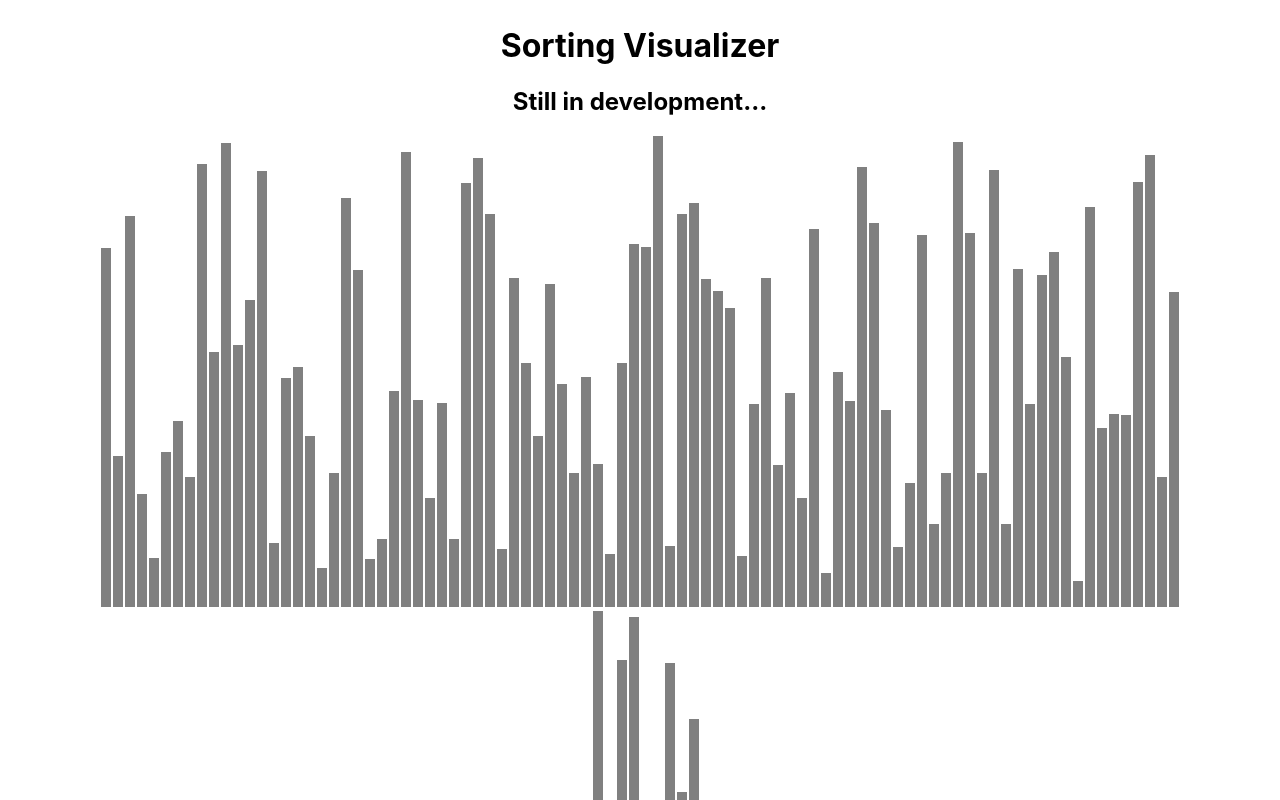
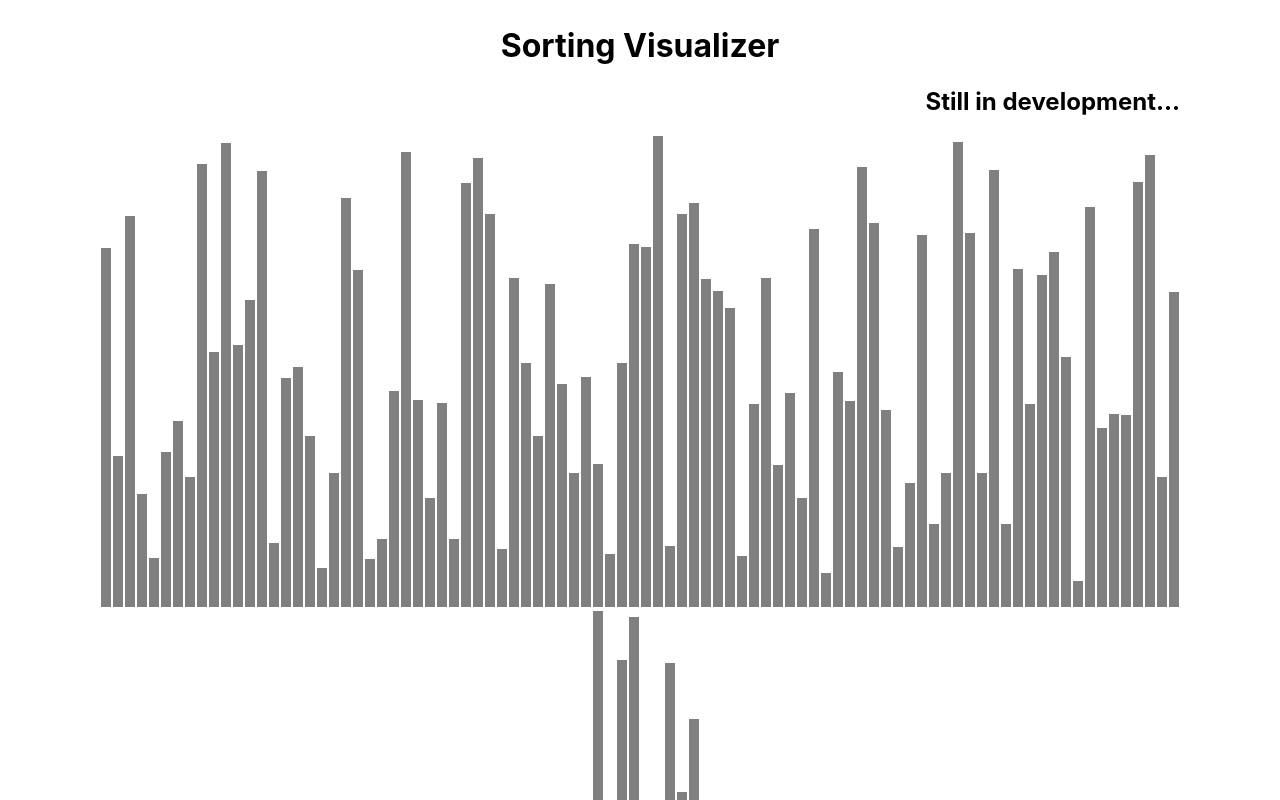
Before and after one commit to vedangwartikar/sorting-visualizer, a React (Create React App) app: page / in a window 1280 px wide. Shown: the top 800 px of the page. Built offline with nearby package versions, Linux system fonts and the light colour scheme.

Commit message:
force desktop view trial

```diff
--- a/src/SortingVisualizer/SortingVisualizer.css
+++ b/src/SortingVisualizer/SortingVisualizer.css
@@ -5,7 +5,7 @@
   top: 5px;
 }
 
-.h2
+.dev
 {
     text-align: right;
 }
--- a/src/SortingVisualizer/SortingVisualizer.jsx
+++ b/src/SortingVisualizer/SortingVisualizer.jsx
@@ -50,8 +50,6 @@ export default class SortingVisualizer extends React.Component {
   animationHelper(animations) {
     const arrayBars = document.getElementsByClassName("array-bar");
 
-    // this.postAnimation();
-
     for (let i = 0; i < animations.length; i++) {
       const [barOneIndex, barTwoIndex] = animations[i];
       const barOneStyle = arrayBars[barOneIndex].style;
@@ -76,7 +74,7 @@ export default class SortingVisualizer extends React.Component {
     }
   }
 
-  postAnimation(length, speedF) {
+  postAnimation() {
     setTimeout(() => {
       const arrayBars = document.getElementsByClassName("array-bar");
       for (let i = 0; i < this.state.array.length; i++) {
@@ -86,14 +84,15 @@ export default class SortingVisualizer extends React.Component {
         }, i * 10);
       }
 
-      setTimeout(() => {
+      /* setTimeout(() => {
         for (let i = 0; i < this.state.array.length; i++) {
           arrayBars[i].style.backgroundColor = "#20232a";
         }
-        //document.getElementsByClassName("bar-section")[0].style.boxShadow = "inset 0px 5px 6px 7px #20232a";
-        //this.enableButtons();
+        document.getElementsByClassName("bar-section")[0].style.boxShadow = "inset 0px 5px 6px 7px #20232a";
+        this.enableButtons();
       }, (this.state.array.length * 10) + 1000);
-    }, (length + 1) * speedF + 1000);
+    }, (length + 1) * speedF + 1000); */
+    })
   }
 
   //Merge sort
@@ -148,6 +147,7 @@ export default class SortingVisualizer extends React.Component {
       const animations = getBubbleSortAnimations(this.state.array);
       this.animationHelper(animations);
     });
+    return;
   }
 
   sorted() {
@@ -182,7 +182,9 @@ export default class SortingVisualizer extends React.Component {
     return (
       <div className="array-container">
         <h1>Sorting Visualizer</h1>
+        <div className="dev">
           <h2>Still in development...</h2>
+        </div>
         {array.map((value, idx) => (
           <div
             className="array-bar"
@@ -194,6 +196,7 @@ export default class SortingVisualizer extends React.Component {
         ))}
         <br />
         <br />
+        <div className="buttons">
           <button class="button" onClick={() => this.resetArray()}>Shuffle Array</button>
           <button class="btn button" onClick={() => this.mergeSort()}>Merge Sort</button>
           {/* <button class="btn button" onClick={() => this.mergeSort().then(() => this.sorted())}>Merge Sort</button> */}
@@ -206,6 +209,7 @@ export default class SortingVisualizer extends React.Component {
           Test Sorting Algorithms (BROKEN)
         </button> */}
           <button class="btn button" onClick={() => this.sorted()}>Sorted</button>
+        </div>
       </div>
     );
   }
```
Lines whose indentation alone changed are shown as unchanged.
